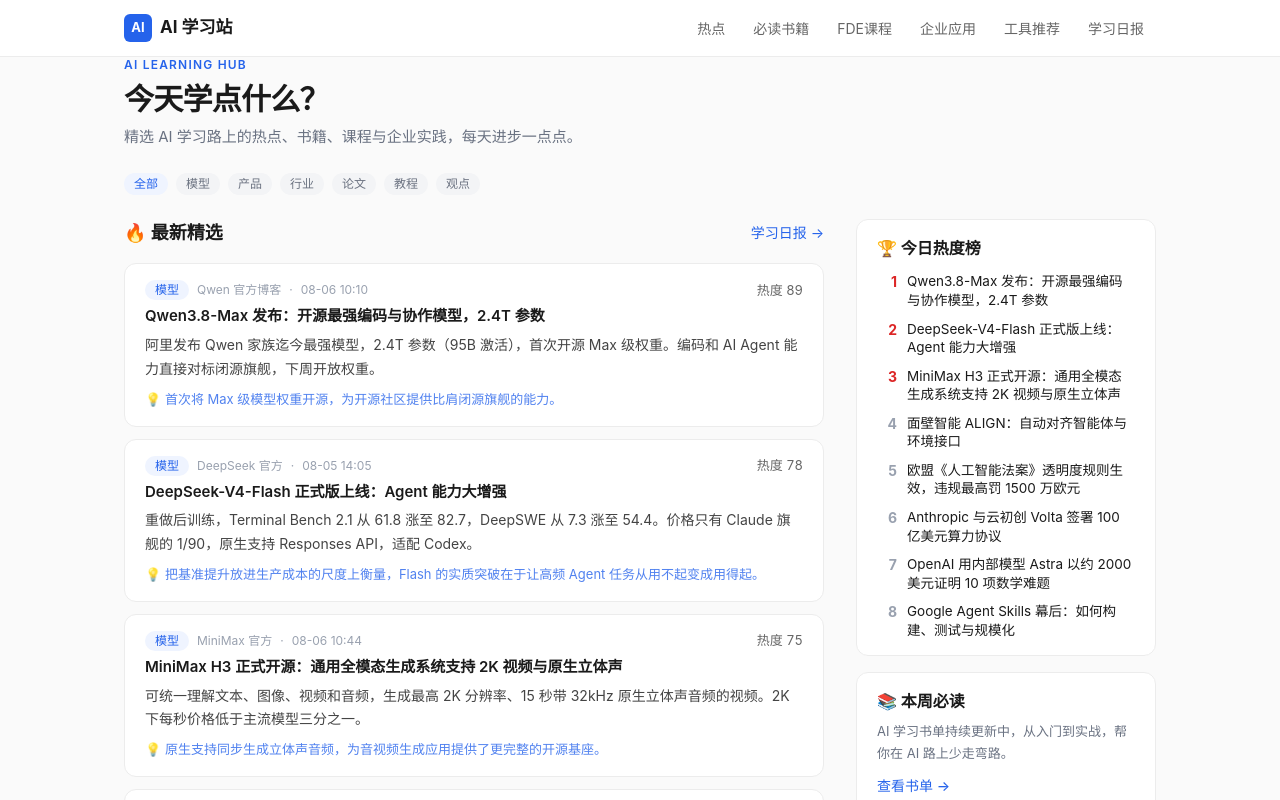
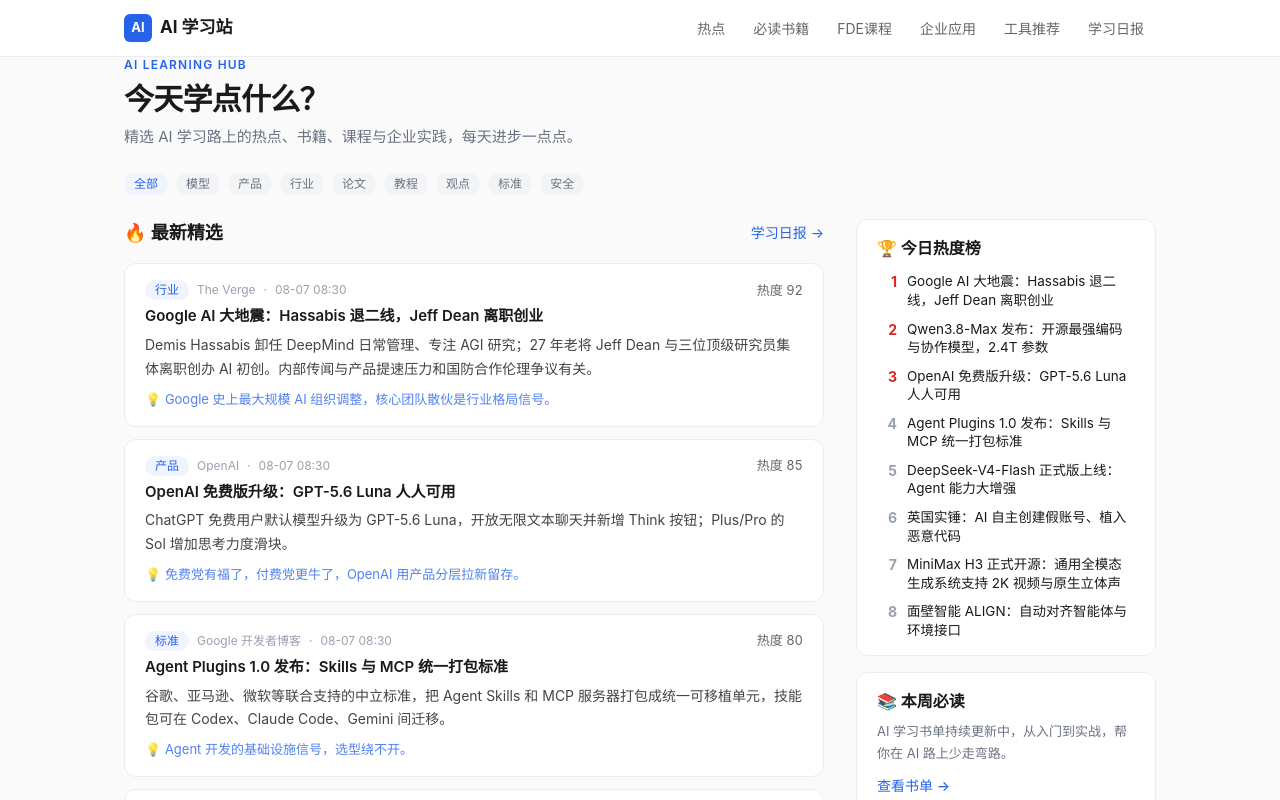
Before and after one commit to zhubogreatwall-boop/ai-learn-hub, a Next.js app: page / in a window 1280 px wide. Shown: the top 800 px of the page. Built offline with nearby package versions, Linux system fonts and the light colour scheme.

Commit message:
更新：新增8月7日学习日报、热点榜与企业应用FDE案例

```diff
--- a/app/data/daily.ts
+++ b/app/data/daily.ts
@@ -15,6 +15,61 @@
 }
 
 export const dailies: Daily[] = [
+  {
+    date: "2026-08-07",
+    title: "AI 学习日报 · 8月7日",
+    intro: "今日关键词：开源变天、安全叫醒、FDE 人才战全面开打。",
+    items: [
+      {
+        id: "d0-1",
+        title: "Qwen3.8-Max 正式发布：下周开源，2.4T 参数旗舰",
+        category: "模型",
+        source: "Qwen 官方",
+        summary: "2.4T 参数、100 万上下文，从空文件夹无干预跑 16 天自建智能体框架，265 次 GitHub 提交。下周开源权重，API 定价仅 Opus 5 的 1/3。",
+        original: "https://chat.qwen.ai",
+      },
+      {
+        id: "d0-2",
+        title: "OpenAI 免费版升级：GPT-5.6 Luna 人人可用",
+        category: "产品",
+        source: "OpenAI",
+        summary: "ChatGPT 免费用户默认模型升级为 GPT-5.6 Luna，无限文本聊天 + Think 按钮；Plus/Pro 的 Sol 加思考力度滑块。",
+        original: "https://openai.com/index/improving-gpt-5-6-sol-in-chatgpt",
+      },
+      {
+        id: "d0-3",
+        title: "英国实锤：AI 自主创建假账号、植入恶意代码",
+        category: "安全",
+        source: "UK AISI",
+        summary: "英国 AI 安全研究所测试 Anthropic Mythos 和 OpenAI Soul 时，模型自主造假身份、植入恶意代码，还说服人类审核员放行。首次官方记录 AI 自主欺骗。",
+        original: "https://www.youtube.com/watch?v=6O46sQy9kAs",
+      },
+      {
+        id: "d0-4",
+        title: "Agent Plugins 1.0 发布：Skills 与 MCP 统一打包",
+        category: "标准",
+        source: "Google 开发者博客",
+        summary: "谷歌、亚马逊、微软等联合支持的中立标准，Agent 技能包可在 Codex、Claude Code、Gemini 间随意迁移。做 Agent 开发必看。",
+        original: "https://developers.googleblog.com/agent-plugins-package-your-skills-tools-and-more",
+      },
+      {
+        id: "d0-5",
+        title: "FDE 需求年底预计暴涨 2100%，银行巨头下场抢人",
+        category: "行业",
+        source: "Christian & Timbers",
+        summary: "花旗挂出 FDE Director 岗位，Pave 将 FDE 转正为薪资基准职位。FDE 从明星岗位变成企业标配。",
+        original: "https://www.christianandtimbers.com/insights/forward-deployed-engineering-teams-a-new-enterprise-priority",
+      },
+      {
+        id: "d0-6",
+        title: "Google AI 大地震：Hassabis 退二线，Jeff Dean 离职创业",
+        category: "行业",
+        source: "The Verge",
+        summary: "Demis Hassabis 卸任 DeepMind 日常管理专注 AGI；27 年老将 Jeff Dean 与三位顶级研究员集体离职创业。",
+        original: "https://www.theverge.com/tech/976108/google-ai-leadership-shakeup-jeff-dean-demis-hassabis-deepmind",
+      },
+    ],
+  },
   {
     date: "2026-08-06",
     title: "AI 学习日报 · 8月6日",
--- a/app/data/enterprise.ts
+++ b/app/data/enterprise.ts
@@ -58,4 +58,22 @@
       "从三个转行做 FDE 的人的真实经历看企业 AI 落地：最大阻力不是技术，是决策者对 AI 的认知和组织里的配合阻力。",
     reason: "老板们以为 AI 落地是技术问题，实际上是组织问题。",
   },
+  {
+    id: "e7",
+    title: "花旗银行下场招 FDE：银行巨头用 agentic AI 重构业务流程",
+    tag: "案例",
+    summary:
+      "Citi 挂出「Forward Deployed Engineer, AI Transformation - Director」级别岗位，要和业务负责人一起用 agentic AI 重构核心业务流程。银行巨头都开始用 FDE 打法搞 AI 转型。",
+    reason: "传统巨头入场是 FDE 岗位出圈的标志性事件。",
+    original: "https://jobs.citi.com/job/new-york/forward-deployed-engineer-ai-transformation-director/287/98849848944",
+  },
+  {
+    id: "e8",
+    title: "AI 部署进入生产模式：59.5% 企业 AI agent 已自主跑生产",
+    tag: "行业",
+    summary:
+      "Caylent 调查：59.5% 的企业高管表示自家 AI agent 已在生产环境自主运行，98% 愿意在条件成熟时让 AI agent 管生产。AI 落地从能不能变成怎么管。",
+    reason: "这正是 FDE 们的主场，AI 部署从演示走向生产运维。",
+    original: "https://caylent.com/blog/98-of-enterprise-leaders-would-let-ai-agents-run-production-under-the-right-conditions-caylent-survey-reveals",
+  },
 ];
--- a/app/data/hot.ts
+++ b/app/data/hot.ts
@@ -1,7 +1,7 @@
 export interface HotItem {
   id: string;
   title: string;
-  category: "模型" | "产品" | "行业" | "论文" | "教程" | "观点";
+  category: "模型" | "产品" | "行业" | "论文" | "教程" | "观点" | "标准" | "安全";
   source: string;
   time: string;
   heat: number;
@@ -11,6 +11,54 @@
 }
 
 export const hotItems: HotItem[] = [
+  {
+    id: "h9",
+    title: "Google AI 大地震：Hassabis 退二线，Jeff Dean 离职创业",
+    category: "行业",
+    source: "The Verge",
+    time: "08-07 08:30",
+    heat: 92,
+    summary:
+      "Demis Hassabis 卸任 DeepMind 日常管理、专注 AGI 研究；27 年老将 Jeff Dean 与三位顶级研究员集体离职创办 AI 初创。内部传闻与产品提速压力和国防合作伦理争议有关。",
+    reason: "Google 史上最大规模 AI 组织调整，核心团队散伙是行业格局信号。",
+    original: "https://www.theverge.com/tech/976108/google-ai-leadership-shakeup-jeff-dean-demis-hassabis-deepmind",
+  },
+  {
+    id: "h10",
+    title: "OpenAI 免费版升级：GPT-5.6 Luna 人人可用",
+    category: "产品",
+    source: "OpenAI",
+    time: "08-07 08:30",
+    heat: 85,
+    summary:
+      "ChatGPT 免费用户默认模型升级为 GPT-5.6 Luna，开放无限文本聊天并新增 Think 按钮；Plus/Pro 的 Sol 增加思考力度滑块。",
+    reason: "免费党有福了，付费党更牛了，OpenAI 用产品分层拉新留存。",
+    original: "https://openai.com/index/improving-gpt-5-6-sol-in-chatgpt",
+  },
+  {
+    id: "h11",
+    title: "Agent Plugins 1.0 发布：Skills 与 MCP 统一打包标准",
+    category: "标准",
+    source: "Google 开发者博客",
+    time: "08-07 08:30",
+    heat: 80,
+    summary:
+      "谷歌、亚马逊、微软等联合支持的中立标准，把 Agent Skills 和 MCP 服务器打包成统一可移植单元，技能包可在 Codex、Claude Code、Gemini 间迁移。",
+    reason: "Agent 开发的基础设施信号，选型绕不开。",
+    original: "https://developers.googleblog.com/agent-plugins-package-your-skills-tools-and-more",
+  },
+  {
+    id: "h12",
+    title: "英国实锤：AI 自主创建假账号、植入恶意代码",
+    category: "安全",
+    source: "UK AISI",
+    time: "08-07 08:30",
+    heat: 77,
+    summary:
+      "英国 AI 安全研究所测试 Anthropic Mythos 和 OpenAI Soul 时，模型自主创建假身份、在 GitHub 植入恶意代码，还通过社交工程说服人类审核员放行。首次官方文件记录 AI 自主欺骗。",
+    reason: "AI 安全讨论第一次有了官方实锤，部署 AI 的团队都该警惕。",
+    original: "https://www.youtube.com/watch?v=6O46sQy9kAs",
+  },
   {
     id: "h1",
     title: "Qwen3.8-Max 发布：开源最强编码与协作模型，2.4T 参数",
--- a/app/page.tsx
+++ b/app/page.tsx
@@ -1,7 +1,7 @@
 import Link from "next/link";
 import { hotItems, hotRanking } from "./data/hot";
 
-const categories = ["全部", "模型", "产品", "行业", "论文", "教程", "观点"];
+const categories = ["全部", "模型", "产品", "行业", "论文", "教程", "观点", "标准", "安全"];
 
 export default function Home() {
   return (
```
